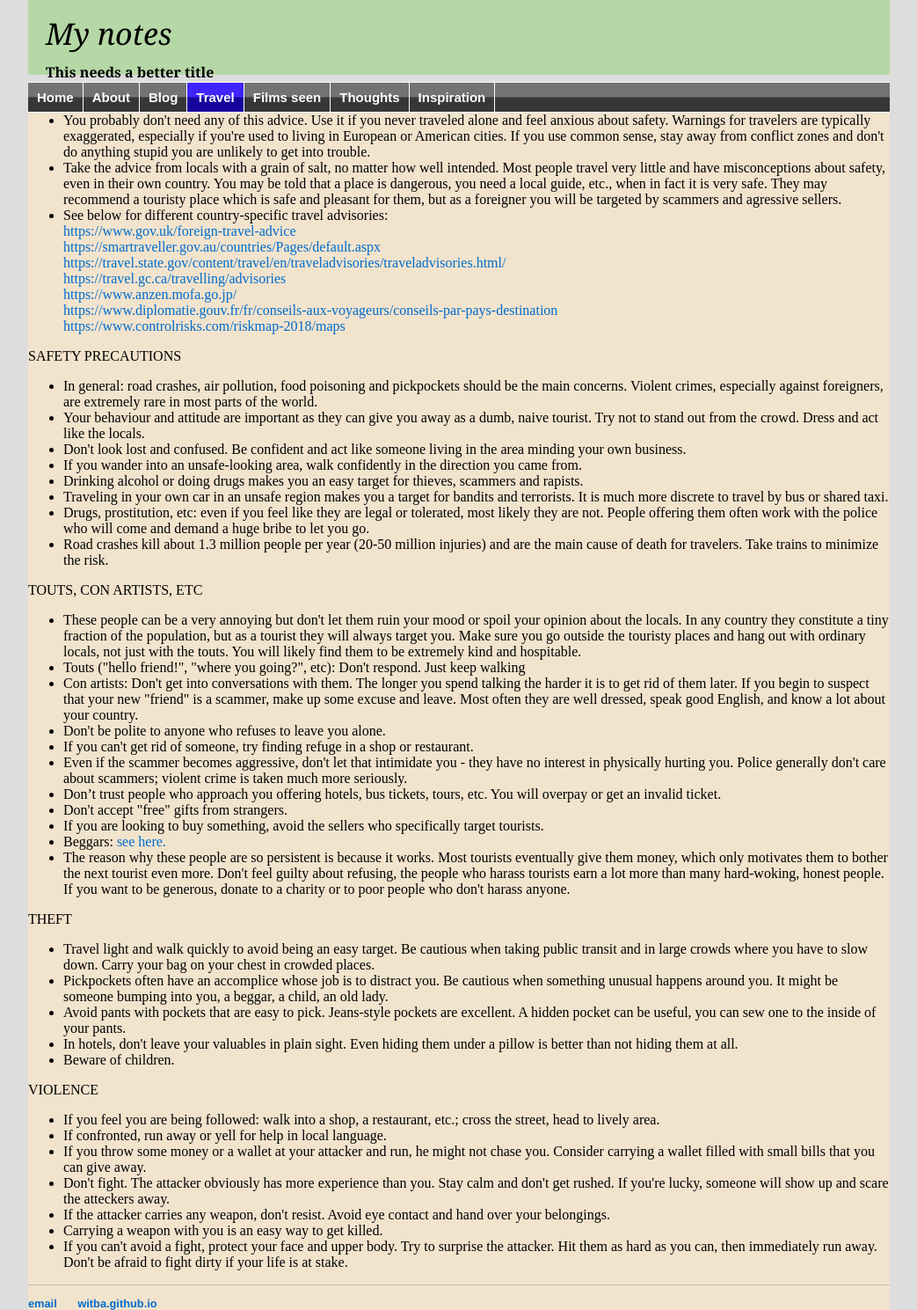
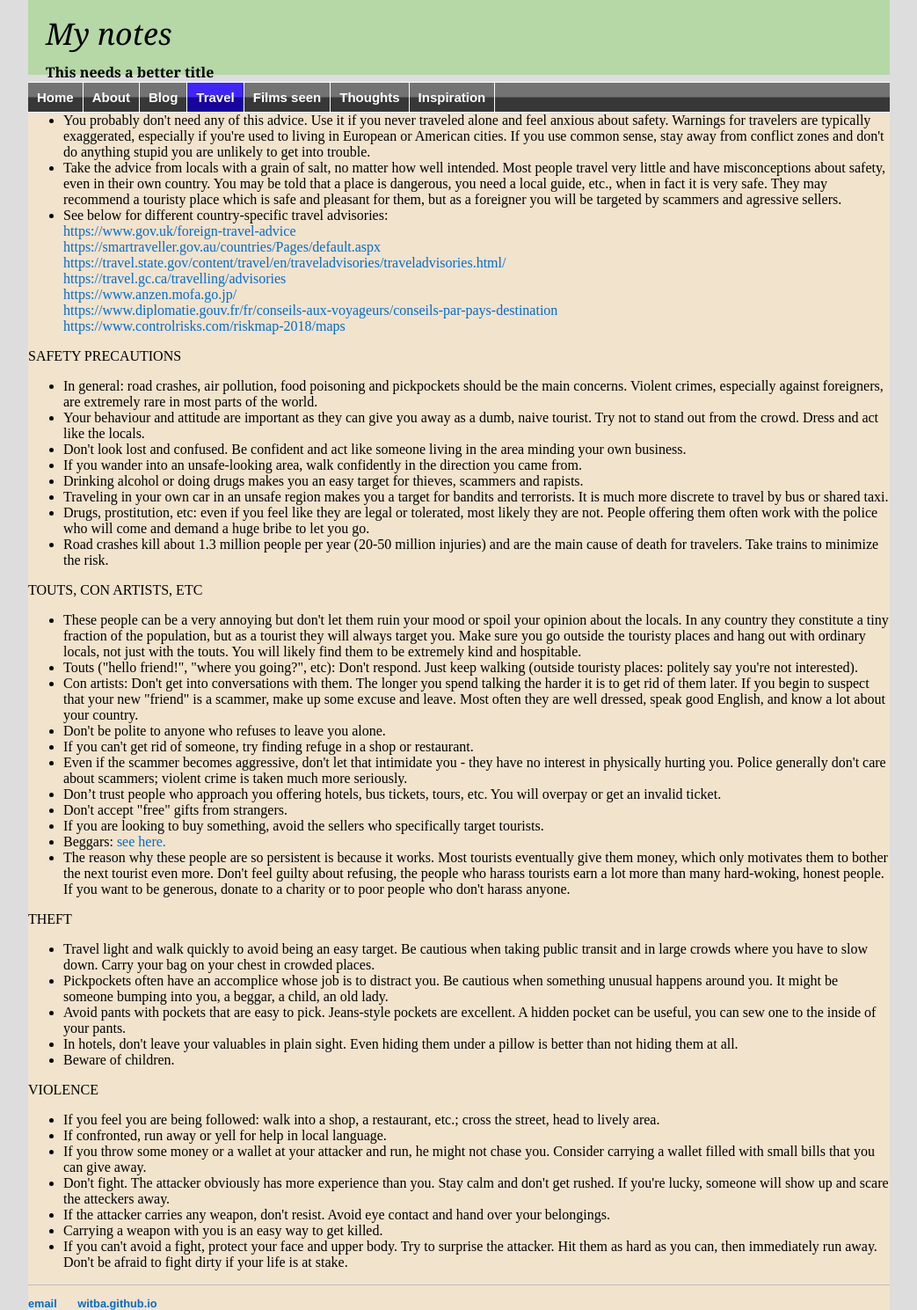
Before and after one commit to witba/witba.github.io, a Jekyll site: the page built from travel/safety.html, in a window 1280 px wide. Shown: the whole page at 88% size, without its empty margins (118-1161 px from the left). Built offline with Jekyll 4.4.1, drawn with Linux system fonts in a browser that asks for light colours.

Commit message:
Update safety.html

```diff
--- a/travel/safety.html
+++ b/travel/safety.html
@@ -31,7 +31,7 @@ title: Travel advice
 <p>TOUTS, CON ARTISTS, ETC</p>
 <ul>
 <li>These people can be a very annoying but don't let them ruin your mood or spoil your opinion about the locals. In any country they constitute a tiny fraction of the population, but as a tourist they will always target you. Make sure you go outside the touristy places and hang out with ordinary locals, not just with the touts. You will likely find them to be extremely kind and hospitable. </li>
-<li>Touts ("hello friend!", "where you going?", etc): Don't respond. Just keep walking</li>
+<li>Touts ("hello friend!", "where you going?", etc): Don't respond. Just keep walking (outside touristy places: politely say you're not interested).</li>
 <li>Con artists: Don't get into conversations with them. The longer you spend talking the harder it is to get rid of them later. If you begin to suspect that your new "friend" is a scammer, make up some excuse and leave. Most often they are well dressed, speak good English, and know a lot about your country.</li>
 <li>Don't be polite to anyone who refuses to leave you alone.</li>
 <li>If you can't get rid of someone, try finding refuge in a shop or restaurant.</li>
```
